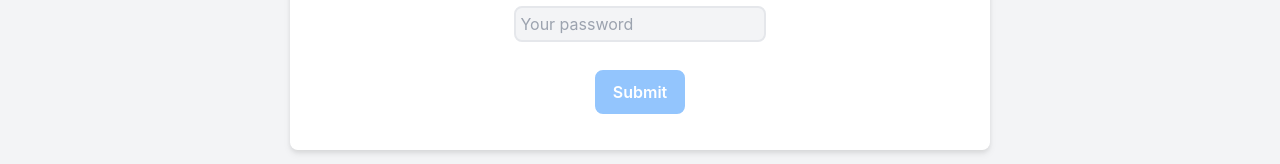
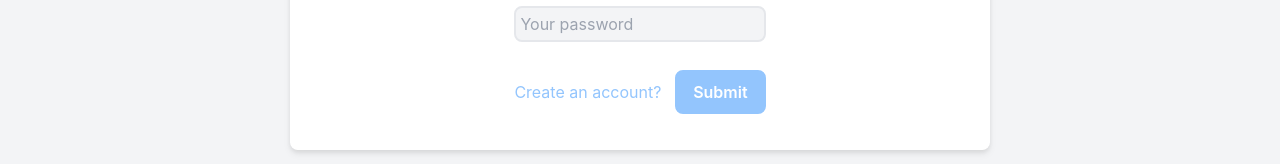
Before and after one commit to lahns/tellonym-clone-react, a React (Create React App) app: page /login in a window 1280 px wide. Shown: the part 326-490 px from the top of the page. Built offline with nearby package versions, Linux system fonts and the light colour scheme; no server answers; the HTML template or start-up script is replaced by a standard one.

Commit message:
login/register links, askerId optimization in profile

```diff
--- a/src/Login.tsx
+++ b/src/Login.tsx
@@ -105,13 +105,15 @@ function Login() {
               {errors.password && (
                 <div className="text-error-onBg">{errors.password}</div>
               )}
+              <div className="flex mt-5 flex-row w-3/4 md:w-2/5 lg:w-1/8 justify-between items-center">
+                <Link to="/register" className="text-primary-bg hover:underline">Create an account?</Link>
                 <Button.Primary
-                additionalStyle="mt-5"
                   disabled={isSubmitting}
                   onClick={(e) => handleSubmit()}
                 >
                   Submit
                 </Button.Primary>
+              </div>
               {errors.servererr && <div>{errors.servererr}</div>}
             </Form>
           )}
--- a/src/Profile.tsx
+++ b/src/Profile.tsx
@@ -126,9 +126,11 @@ const Profile = ({ userId }: ProfileProps) => {
         .filter((data) => data.question.asker_id != null)
         .map((data) => data.question.asker_id!);
 
+      const uniqueAskerIds = Array.from(new Set(askerIds));
+
       const sortedQuestions = sortQuestions(data, sorting);
 
-      askerIds.forEach((id) => {
+      uniqueAskerIds.forEach((id) => {
         apiUser(id).then((userData) => {
           if (!userData) return; // User does not exist, just display as anon
 
--- a/src/Register.tsx
+++ b/src/Register.tsx
@@ -138,13 +138,15 @@ function Register() {
                   {errors.repeated_password}
                 </div>
               )}
+              <div className="flex mt-5 flex-row w-3/4 md:w-2/5 lg:w-1/8 justify-between items-center">
+                <Link to="/login" className="text-primary-bg hover:underline">Log in?</Link>
                 <Button.Primary
-                additionalStyle="mt-5"
                   disabled={isSubmitting}
                   onClick={(e) => handleSubmit()}
                 >
                   Submit
                 </Button.Primary>
+              </div>
               {errors.servererr && (
                 <div className="text-error-onBg">{errors.servererr}</div>
               )}
```
Also changed, not shown: src/utils/utils.ts (line endings or trailing spaces). Lines whose indentation alone changed are shown as unchanged.
